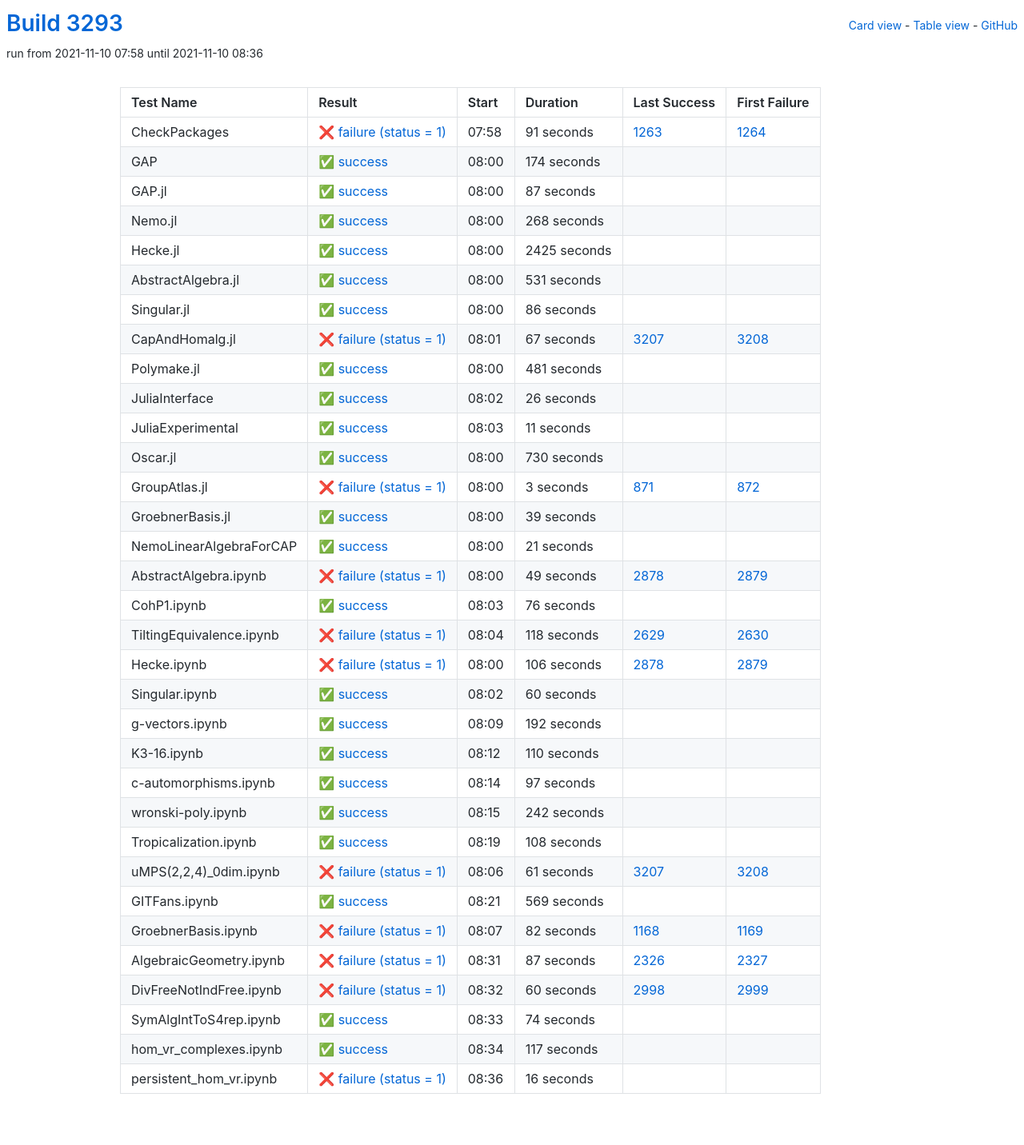
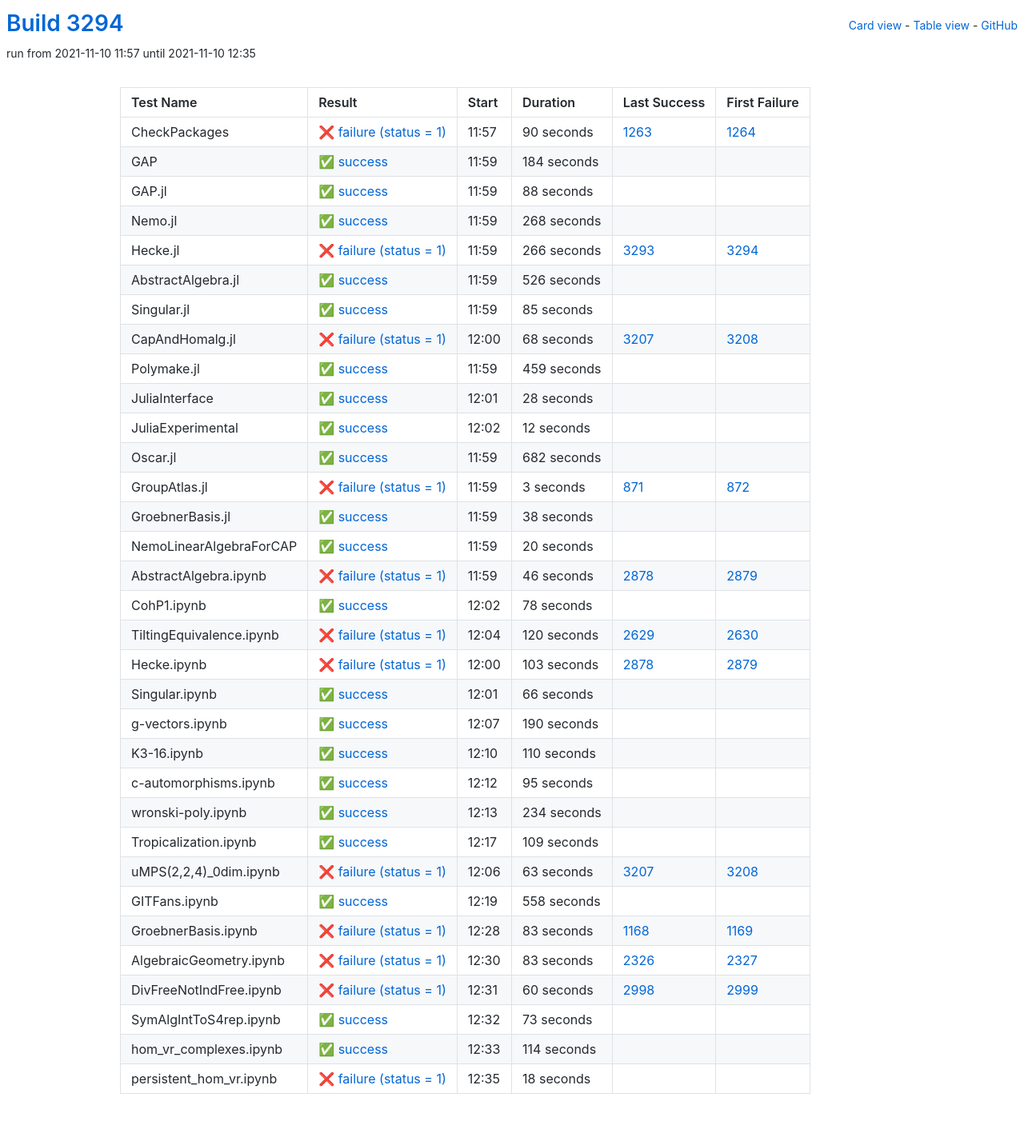
Before and after one commit to oscar-system/oscar-ci-status-stable, a Jekyll site: the page built from table.html, in a window 1280 px wide. Shown: the whole page at 80% size. Built offline with Jekyll 4.4.1, drawn with Linux system fonts in a browser that asks for light colours.

Commit message:
Build #3294

```diff
--- a/_data/ci.yml
+++ b/_data/ci.yml
@@ -1,6 +1,6 @@
 ---
-build: 3293
-build_url: https://oscarci.mathematik.uni-kl.de/job/oscar-stable/3293/
+build: 3294
+build_url: https://oscarci.mathematik.uni-kl.de/job/oscar-stable/3294/
 job: oscar-stable
 organization: oscar-system
 repo: oscar-ci-status-stable
@@ -8,44 +8,44 @@ repourl: https://github.com/oscar-system/oscar-ci-status-stable
 tests:
 - name: CheckPackages
   id: checkpackages
-  log: https://oscarci.mathematik.uni-kl.de/job/oscar-stable/3293/artifact/logs/build-3293/CheckPackages.log
-  start: 2021-11-10 07:58
+  log: https://oscarci.mathematik.uni-kl.de/job/oscar-stable/3294/artifact/logs/build-3294/CheckPackages.log
+  start: 2021-11-10 11:57
   success: false
   exitcode: 1
   status: failure
-  duration: 91
+  duration: 90
   last_success: 1263
   last_success_url: https://oscarci.mathematik.uni-kl.de/job/oscar-stable/1263/
   first_failure: 1264
   first_failure_url: https://oscarci.mathematik.uni-kl.de/job/oscar-stable/1264/
 - name: GAP
   id: gap
-  log: https://oscarci.mathematik.uni-kl.de/job/oscar-stable/3293/artifact/logs/build-3293/GAP.log
-  start: 2021-11-10 08:00
+  log: https://oscarci.mathematik.uni-kl.de/job/oscar-stable/3294/artifact/logs/build-3294/GAP.log
+  start: 2021-11-10 11:59
   success: true
   exitcode: 0
   status: success
-  duration: 174
+  duration: 184
   last_success: false
   last_success_url:
   first_failure: false
   first_failure_url:
 - name: GAP.jl
   id: gap-jl
-  log: https://oscarci.mathematik.uni-kl.de/job/oscar-stable/3293/artifact/logs/build-3293/GAP.jl.log
-  start: 2021-11-10 08:00
+  log: https://oscarci.mathematik.uni-kl.de/job/oscar-stable/3294/artifact/logs/build-3294/GAP.jl.log
+  start: 2021-11-10 11:59
   success: true
   exitcode: 0
   status: success
-  duration: 87
+  duration: 88
   last_success: false
   last_success_url:
   first_failure: false
   first_failure_url:
 - name: Nemo.jl
   id: nemo-jl
-  log: https://oscarci.mathematik.uni-kl.de/job/oscar-stable/3293/artifact/logs/build-3293/Nemo.jl.log
-  start: 2021-11-10 08:00
+  log: https://oscarci.mathematik.uni-kl.de/job/oscar-stable/3294/artifact/logs/build-3294/Nemo.jl.log
+  start: 2021-11-10 11:59
   success: true
   exitcode: 0
   status: success
@@ -56,104 +56,104 @@ tests:
   first_failure_url:
 - name: Hecke.jl
   id: hecke-jl
-  log: https://oscarci.mathematik.uni-kl.de/job/oscar-stable/3293/artifact/logs/build-3293/Hecke.jl.log
-  start: 2021-11-10 08:00
+  log: https://oscarci.mathematik.uni-kl.de/job/oscar-stable/3294/artifact/logs/build-3294/Hecke.jl.log
+  start: 2021-11-10 11:59
+  success: false
+  exitcode: 1
+  status: failure
+  duration: 266
+  last_success: 3293
+  last_success_url: https://oscarci.mathematik.uni-kl.de/job/oscar-stable/3293/
+  first_failure: 3294
+  first_failure_url: https://oscarci.mathematik.uni-kl.de/job/oscar-stable/3294/
+- name: AbstractAlgebra.jl
+  id: abstractalgebra-jl
+  log: https://oscarci.mathematik.uni-kl.de/job/oscar-stable/3294/artifact/logs/build-3294/AbstractAlgebra.jl.log
+  start: 2021-11-10 11:59
   success: true
   exitcode: 0
   status: success
-  duration: 2425
-  last_success: false
-  last_success_url:
-  first_failure: false
-  first_failure_url:
-- name: AbstractAlgebra.jl
-  id: abstractalgebra-jl
-  log: https://oscarci.mathematik.uni-kl.de/job/oscar-stable/3293/artifact/logs/build-3293/AbstractAlgebra.jl.log
-  start: 2021-11-10 08:00
-  success: true
-  exitcode: 0
-  status: success
-  duration: 531
+  duration: 526
   last_success: false
   last_success_url:
   first_failure: false
   first_failure_url:
 - name: Singular.jl
   id: singular-jl
-  log: https://oscarci.mathematik.uni-kl.de/job/oscar-stable/3293/artifact/logs/build-3293/Singular.jl.log
-  start: 2021-11-10 08:00
+  log: https://oscarci.mathematik.uni-kl.de/job/oscar-stable/3294/artifact/logs/build-3294/Singular.jl.log
+  start: 2021-11-10 11:59
   success: true
   exitcode: 0
   status: success
-  duration: 86
+  duration: 85
   last_success: false
   last_success_url:
   first_failure: false
   first_failure_url:
 - name: CapAndHomalg.jl
   id: capandhomalg-jl
-  log: https://oscarci.mathematik.uni-kl.de/job/oscar-stable/3293/artifact/logs/build-3293/CapAndHomalg.jl.log
-  start: 2021-11-10 08:01
+  log: https://oscarci.mathematik.uni-kl.de/job/oscar-stable/3294/artifact/logs/build-3294/CapAndHomalg.jl.log
+  start: 2021-11-10 12:00
   success: false
   exitcode: 1
   status: failure
-  duration: 67
+  duration: 68
   last_success: 3207
   last_success_url: https://oscarci.mathematik.uni-kl.de/job/oscar-stable/3207/
   first_failure: 3208
   first_failure_url: https://oscarci.mathematik.uni-kl.de/job/oscar-stable/3208/
 - name: Polymake.jl
   id: polymake-jl
-  log: https://oscarci.mathematik.uni-kl.de/job/oscar-stable/3293/artifact/logs/build-3293/Polymake.jl.log
-  start: 2021-11-10 08:00
+  log: https://oscarci.mathematik.uni-kl.de/job/oscar-stable/3294/artifact/logs/build-3294/Polymake.jl.log
+  start: 2021-11-10 11:59
   success: true
   exitcode: 0
   status: success
-  duration: 481
+  duration: 459
   last_success: false
   last_success_url:
   first_failure: false
   first_failure_url:
 - name: JuliaInterface
   id: juliainterface
-  log: https://oscarci.mathematik.uni-kl.de/job/oscar-stable/3293/artifact/logs/build-3293/JuliaInterface.log
-  start: 2021-11-10 08:02
+  log: https://oscarci.mathematik.uni-kl.de/job/oscar-stable/3294/artifact/logs/build-3294/JuliaInterface.log
+  start: 2021-11-10 12:01
   success: true
   exitcode: 0
   status: success
-  duration: 26
+  duration: 28
   last_success: false
   last_success_url:
   first_failure: false
   first_failure_url:
 - name: JuliaExperimental
   id: juliaexperimental
-  log: https://oscarci.mathematik.uni-kl.de/job/oscar-stable/3293/artifact/logs/build-3293/JuliaExperimental.log
-  start: 2021-11-10 08:03
+  log: https://oscarci.mathematik.uni-kl.de/job/oscar-stable/3294/artifact/logs/build-3294/JuliaExperimental.log
+  start: 2021-11-10 12:02
   success: true
   exitcode: 0
   status: success
-  duration: 11
+  duration: 12
   last_success: false
   last_success_url:
   first_failure: false
   first_failure_url:
 - name: Oscar.jl
   id: oscar-jl
-  log: https://oscarci.mathematik.uni-kl.de/job/oscar-stable/3293/artifact/logs/build-3293/Oscar.jl.log
-  start: 2021-11-10 08:00
+  log: https://oscarci.mathematik.uni-kl.de/job/oscar-stable/3294/artifact/logs/build-3294/Oscar.jl.log
+  start: 2021-11-10 11:59
   success: true
   exitcode: 0
   status: success
-  duration: 730
+  duration: 682
   last_success: false
   last_success_url:
   first_failure: false
   first_failure_url:
 - name: GroupAtlas.jl
   id: groupatlas-jl
-  log: https://oscarci.mathematik.uni-kl.de/job/oscar-stable/3293/artifact/logs/build-3293/GroupAtlas.jl.log
-  start: 2021-11-10 08:00
+  log: https://oscarci.mathematik.uni-kl.de/job/oscar-stable/3294/artifact/logs/build-3294/GroupAtlas.jl.log
+  start: 2021-11-10 11:59
   success: false
   exitcode: 1
   status: failure
@@ -164,104 +164,104 @@ tests:
   first_failure_url: https://oscarci.mathematik.uni-kl.de/job/oscar-stable/872/
 - name: GroebnerBasis.jl
   id: groebnerbasis-jl
-  log: https://oscarci.mathematik.uni-kl.de/job/oscar-stable/3293/artifact/logs/build-3293/GroebnerBasis.jl.log
-  start: 2021-11-10 08:00
+  log: https://oscarci.mathematik.uni-kl.de/job/oscar-stable/3294/artifact/logs/build-3294/GroebnerBasis.jl.log
+  start: 2021-11-10 11:59
   success: true
   exitcode: 0
   status: success
-  duration: 39
+  duration: 38
   last_success: false
   last_success_url:
   first_failure: false
   first_failure_url:
 - name: NemoLinearAlgebraForCAP
   id: nemolinearalgebraforcap
-  log: https://oscarci.mathematik.uni-kl.de/job/oscar-stable/3293/artifact/logs/build-3293/NemoLinearAlgebraForCAP.log
-  start: 2021-11-10 08:00
+  log: https://oscarci.mathematik.uni-kl.de/job/oscar-stable/3294/artifact/logs/build-3294/NemoLinearAlgebraForCAP.log
+  start: 2021-11-10 11:59
   success: true
   exitcode: 0
   status: success
-  duration: 21
+  duration: 20
   last_success: false
   last_success_url:
   first_failure: false
   first_failure_url:
 - name: AbstractAlgebra.ipynb
   id: abstractalgebra-ipynb
-  log: https://oscarci.mathematik.uni-kl.de/job/oscar-stable/3293/artifact/logs/build-3293/AbstractAlgebra.ipynb.log
-  start: 2021-11-10 08:00
+  log: https://oscarci.mathematik.uni-kl.de/job/oscar-stable/3294/artifact/logs/build-3294/AbstractAlgebra.ipynb.log
+  start: 2021-11-10 11:59
   success: false
   exitcode: 1
   status: failure
-  duration: 49
+  duration: 46
   last_success: 2878
   last_success_url: https://oscarci.mathematik.uni-kl.de/job/oscar-stable/2878/
   first_failure: 2879
   first_failure_url: https://oscarci.mathematik.uni-kl.de/job/oscar-stable/2879/
 - name: CohP1.ipynb
   id: cohp1-ipynb
-  log: https://oscarci.mathematik.uni-kl.de/job/oscar-stable/3293/artifact/logs/build-3293/CohP1.ipynb.log
-  start: 2021-11-10 08:03
+  log: https://oscarci.mathematik.uni-kl.de/job/oscar-stable/3294/artifact/logs/build-3294/CohP1.ipynb.log
+  start: 2021-11-10 12:02
   success: true
   exitcode: 0
   status: success
-  duration: 76
+  duration: 78
   last_success: false
   last_success_url:
   first_failure: false
   first_failure_url:
 - name: TiltingEquivalence.ipynb
   id: tiltingequivalence-ipynb
-  log: https://oscarci.mathematik.uni-kl.de/job/oscar-stable/3293/artifact/logs/build-3293/TiltingEquivalence.ipynb.log
-  start: 2021-11-10 08:04
+  log: https://oscarci.mathematik.uni-kl.de/job/oscar-stable/3294/artifact/logs/build-3294/TiltingEquivalence.ipynb.log
+  start: 2021-11-10 12:04
   success: false
   exitcode: 1
   status: failure
-  duration: 118
+  duration: 120
   last_success: 2629
   last_success_url: https://oscarci.mathematik.uni-kl.de/job/oscar-stable/2629/
   first_failure: 2630
   first_failure_url: https://oscarci.mathematik.uni-kl.de/job/oscar-stable/2630/
 - name: Hecke.ipynb
   id: hecke-ipynb
-  log: https://oscarci.mathematik.uni-kl.de/job/oscar-stable/3293/artifact/logs/build-3293/Hecke.ipynb.log
-  start: 2021-11-10 08:00
+  log: https://oscarci.mathematik.uni-kl.de/job/oscar-stable/3294/artifact/logs/build-3294/Hecke.ipynb.log
+  start: 2021-11-10 12:00
   success: false
   exitcode: 1
   status: failure
-  duration: 106
+  duration: 103
   last_success: 2878
   last_success_url: https://oscarci.mathematik.uni-kl.de/job/oscar-stable/2878/
   first_failure: 2879
   first_failure_url: https://oscarci.mathematik.uni-kl.de/job/oscar-stable/2879/
 - name: Singular.ipynb
   id: singular-ipynb
-  log: https://oscarci.mathematik.uni-kl.de/job/oscar-stable/3293/artifact/logs/build-3293/Singular.ipynb.log
-  start: 2021-11-10 08:02
+  log: https://oscarci.mathematik.uni-kl.de/job/oscar-stable/3294/artifact/logs/build-3294/Singular.ipynb.log
+  start: 2021-11-10 12:01
   success: true
   exitcode: 0
   status: success
-  duration: 60
+  duration: 66
   last_success: false
   last_success_url:
   first_failure: false
   first_failure_url:
 - name: g-vectors.ipynb
   id: g-vectors-ipynb
-  log: https://oscarci.mathematik.uni-kl.de/job/oscar-stable/3293/artifact/logs/build-3293/g-vectors.ipynb.log
-  start: 2021-11-10 08:09
+  log: https://oscarci.mathematik.uni-kl.de/job/oscar-stable/3294/artifact/logs/build-3294/g-vectors.ipynb.log
+  start: 2021-11-10 12:07
   success: true
   exitcode: 0
   status: success
-  duration: 192
+  duration: 190
   last_success: false
   last_success_url:
   first_failure: false
   first_failure_url:
 - name: K3-16.ipynb
   id: k3-16-ipynb
-  log: https://oscarci.mathematik.uni-kl.de/job/oscar-stable/3293/artifact/logs/build-3293/K3-16.ipynb.log
-  start: 2021-11-10 08:12
+  log: https://oscarci.mathematik.uni-kl.de/job/oscar-stable/3294/artifact/logs/build-3294/K3-16.ipynb.log
+  start: 2021-11-10 12:10
   success: true
   exitcode: 0
   status: success
@@ -272,92 +272,92 @@ tests:
   first_failure_url:
 - name: c-automorphisms.ipynb
   id: c-automorphisms-ipynb
-  log: https://oscarci.mathematik.uni-kl.de/job/oscar-stable/3293/artifact/logs/build-3293/c-automorphisms.ipynb.log
-  start: 2021-11-10 08:14
+  log: https://oscarci.mathematik.uni-kl.de/job/oscar-stable/3294/artifact/logs/build-3294/c-automorphisms.ipynb.log
+  start: 2021-11-10 12:12
   success: true
   exitcode: 0
   status: success
-  duration: 97
+  duration: 95
   last_success: false
   last_success_url:
   first_failure: false
   first_failure_url:
 - name: wronski-poly.ipynb
   id: wronski-poly-ipynb
-  log: https://oscarci.mathematik.uni-kl.de/job/oscar-stable/3293/artifact/logs/build-3293/wronski-poly.ipynb.log
-  start: 2021-11-10 08:15
+  log: https://oscarci.mathematik.uni-kl.de/job/oscar-stable/3294/artifact/logs/build-3294/wronski-poly.ipynb.log
+  start: 2021-11-10 12:13
   success: true
   exitcode: 0
   status: success
-  duration: 242
+  duration: 234
   last_success: false
   last_success_url:
   first_failure: false
   first_failure_url:
 - name: Tropicalization.ipynb
   id: tropicalization-ipynb
-  log: https://oscarci.mathematik.uni-kl.de/job/oscar-stable/3293/artifact/logs/build-3293/Tropicalization.ipynb.log
-  start: 2021-11-10 08:19
+  log: https://oscarci.mathematik.uni-kl.de/job/oscar-stable/3294/artifact/logs/build-3294/Tropicalization.ipynb.log
+  start: 2021-11-10 12:17
   success: true
   exitcode: 0
   status: success
-  duration: 108
+  duration: 109
   last_success: false
   last_success_url:
   first_failure: false
   first_failure_url:
 - name: uMPS(2,2,4)_0dim.ipynb
   id: umps-2-2-4-0dim-ipynb
-  log: https://oscarci.mathematik.uni-kl.de/job/oscar-stable/3293/artifact/logs/build-3293/uMPS-2-2-4-_0dim.ipynb.log
-  start: 2021-11-10 08:06
+  log: https://oscarci.mathematik.uni-kl.de/job/oscar-stable/3294/artifact/logs/build-3294/uMPS-2-2-4-_0dim.ipynb.log
+  start: 2021-11-10 12:06
   success: false
   exitcode: 1
   status: failure
-  duration: 61
+  duration: 63
   last_success: 3207
   last_success_url: https://oscarci.mathematik.uni-kl.de/job/oscar-stable/3207/
   first_failure: 3208
   first_failure_url: https://oscarci.mathematik.uni-kl.de/job/oscar-stable/3208/
 - name: GITFans.ipynb
   id: gitfans-ipynb
-  log: https://oscarci.mathematik.uni-kl.de/job/oscar-stable/3293/artifact/logs/build-3293/GITFans.ipynb.log
-  start: 2021-11-10 08:21
+  log: https://oscarci.mathematik.uni-kl.de/job/oscar-stable/3294/artifact/logs/build-3294/GITFans.ipynb.log
+  start: 2021-11-10 12:19
   success: true
   exitcode: 0
   status: success
-  duration: 569
+  duration: 558
   last_success: false
   last_success_url:
   first_failure: false
   first_failure_url:
 - name: GroebnerBasis.ipynb
   id: groebnerbasis-ipynb
-  log: https://oscarci.mathematik.uni-kl.de/job/oscar-stable/3293/artifact/logs/build-3293/GroebnerBasis.ipynb.log
-  start: 2021-11-10 08:07
+  log: https://oscarci.mathematik.uni-kl.de/job/oscar-stable/3294/artifact/logs/build-3294/GroebnerBasis.ipynb.log
+  start: 2021-11-10 12:28
   success: false
   exitcode: 1
   status: failure
-  duration: 82
+  duration: 83
   last_success: 1168
   last_success_url: https://oscarci.mathematik.uni-kl.de/job/oscar-stable/1168/
   first_failure: 1169
   first_failure_url: https://oscarci.mathematik.uni-kl.de/job/oscar-stable/1169/
 - name: AlgebraicGeometry.ipynb
   id: algebraicgeometry-ipynb
-  log: https://oscarci.mathematik.uni-kl.de/job/oscar-stable/3293/artifact/logs/build-3293/AlgebraicGeometry.ipynb.log
-  start: 2021-11-10 08:31
+  log: https://oscarci.mathematik.uni-kl.de/job/oscar-stable/3294/artifact/logs/build-3294/AlgebraicGeometry.ipynb.log
+  start: 2021-11-10 12:30
   success: false
   exitcode: 1
   status: failure
-  duration: 87
+  duration: 83
   last_success: 2326
   last_success_url: https://oscarci.mathematik.uni-kl.de/job/oscar-stable/2326/
   first_failure: 2327
   first_failure_url: https://oscarci.mathematik.uni-kl.de/job/oscar-stable/2327/
 - name: DivFreeNotIndFree.ipynb
   id: divfreenotindfree-ipynb
-  log: https://oscarci.mathematik.uni-kl.de/job/oscar-stable/3293/artifact/logs/build-3293/DivFreeNotIndFree.ipynb.log
-  start: 2021-11-10 08:32
+  log: https://oscarci.mathematik.uni-kl.de/job/oscar-stable/3294/artifact/logs/build-3294/DivFreeNotIndFree.ipynb.log
+  start: 2021-11-10 12:31
   success: false
   exitcode: 1
   status: failure
@@ -368,36 +368,36 @@ tests:
   first_failure_url: https://oscarci.mathematik.uni-kl.de/job/oscar-stable/2999/
 - name: SymAlgIntToS4rep.ipynb
   id: symalginttos4rep-ipynb
-  log: https://oscarci.mathematik.uni-kl.de/job/oscar-stable/3293/artifact/logs/build-3293/SymAlgIntToS4rep.ipynb.log
-  start: 2021-11-10 08:33
+  log: https://oscarci.mathematik.uni-kl.de/job/oscar-stable/3294/artifact/logs/build-3294/SymAlgIntToS4rep.ipynb.log
+  start: 2021-11-10 12:32
   success: true
   exitcode: 0
   status: success
-  duration: 74
+  duration: 73
   last_success: false
   last_success_url:
   first_failure: false
   first_failure_url:
 - name: hom_vr_complexes.ipynb
   id: hom-vr-complexes-ipynb
-  log: https://oscarci.mathematik.uni-kl.de/job/oscar-stable/3293/artifact/logs/build-3293/hom_vr_complexes.ipynb.log
-  start: 2021-11-10 08:34
+  log: https://oscarci.mathematik.uni-kl.de/job/oscar-stable/3294/artifact/logs/build-3294/hom_vr_complexes.ipynb.log
+  start: 2021-11-10 12:33
   success: true
   exitcode: 0
   status: success
-  duration: 117
+  duration: 114
   last_success: false
   last_success_url:
   first_failure: false
   first_failure_url:
 - name: persistent_hom_vr.ipynb
   id: persistent-hom-vr-ipynb
-  log: https://oscarci.mathematik.uni-kl.de/job/oscar-stable/3293/artifact/logs/build-3293/persistent_hom_vr.ipynb.log
-  start: 2021-11-10 08:36
+  log: https://oscarci.mathematik.uni-kl.de/job/oscar-stable/3294/artifact/logs/build-3294/persistent_hom_vr.ipynb.log
+  start: 2021-11-10 12:35
   success: false
   exitcode: 1
   status: failure
-  duration: 16
+  duration: 18
   last_success: false
   last_success_url:
   first_failure: false
```
Also changed, not shown: README.md.
